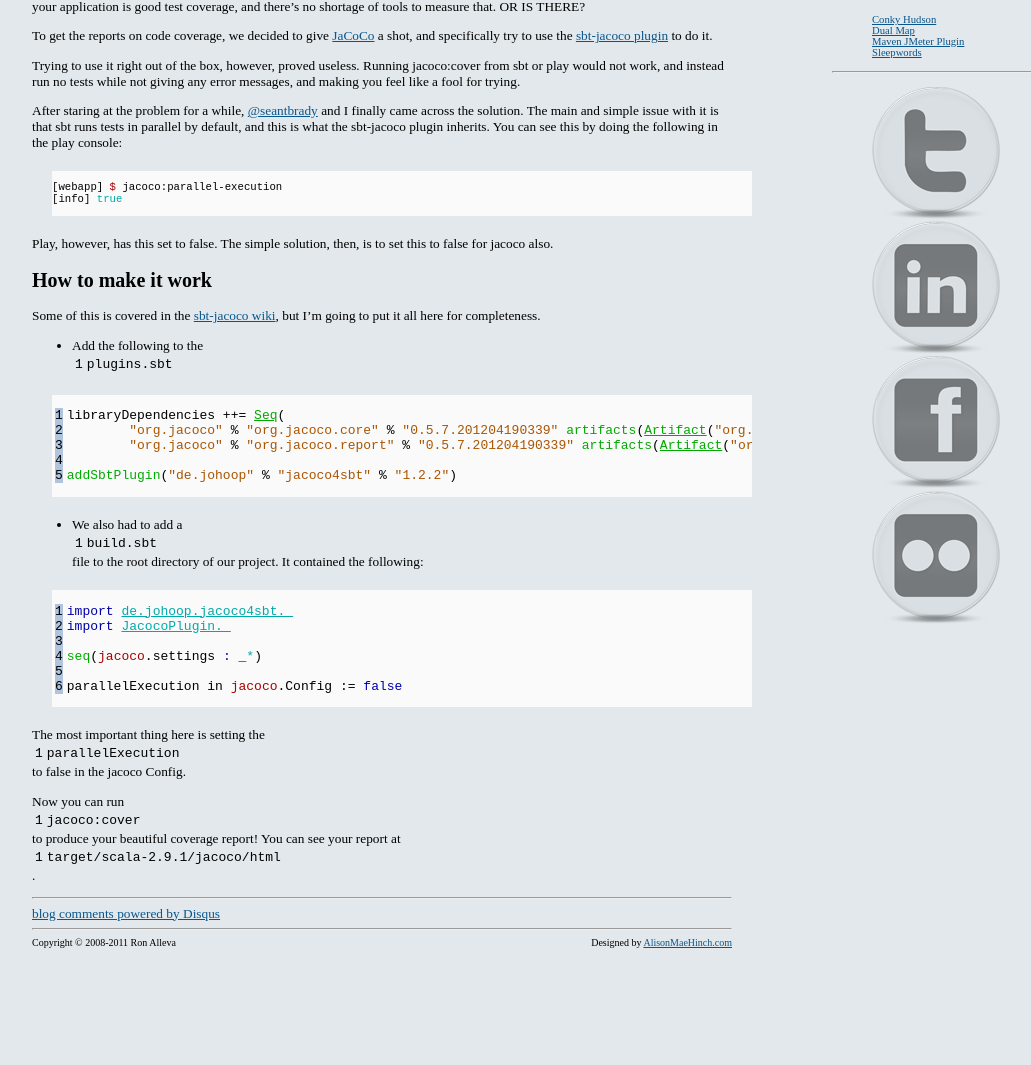
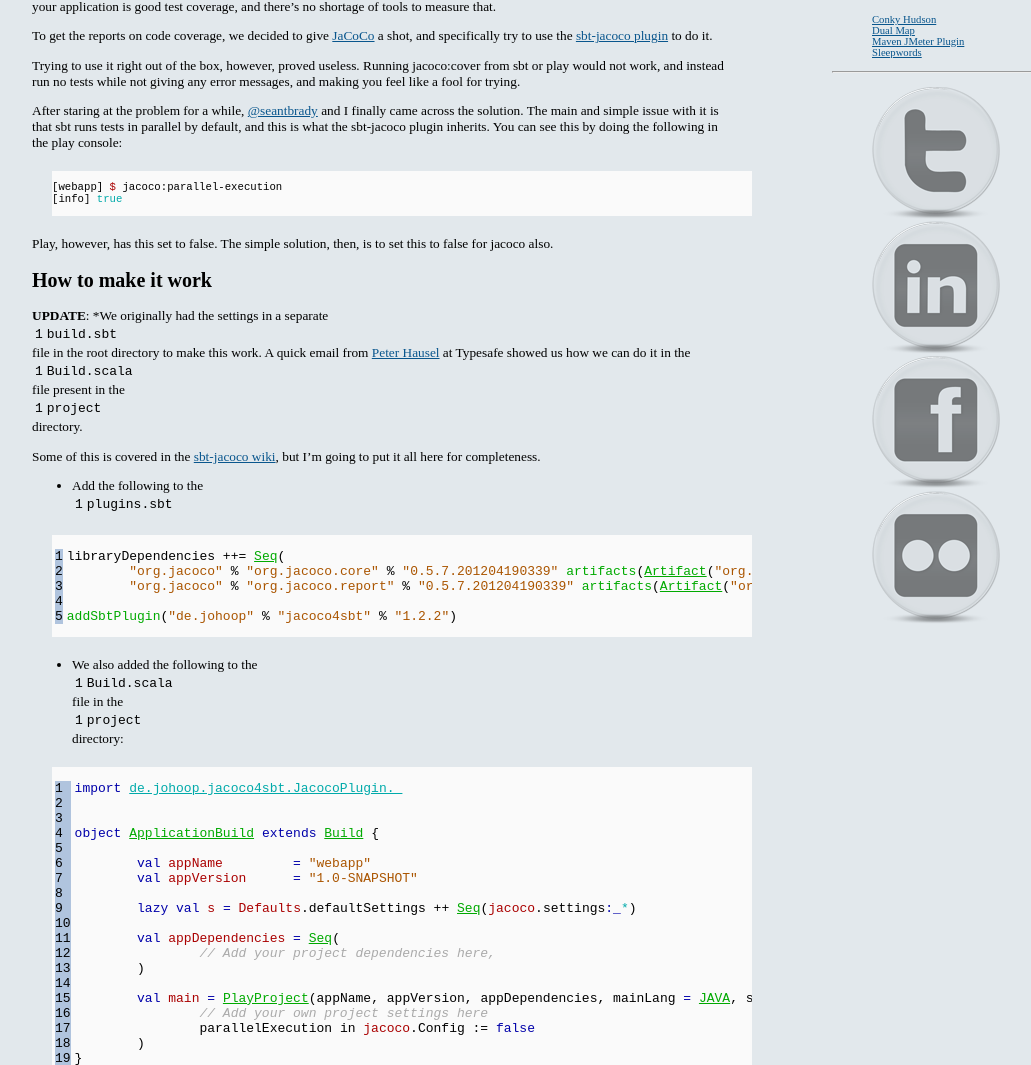
Before and after one commit to Ronnie76er/ronalleva, a Jekyll site: the page built from _posts/2012-04-25-jacoco-and-play.md, in a window 1280 px wide and 1400 px high. Shown: the part 335-1400 px from the top of the window, without its empty margins (108-1139 px from the left). Built offline with Jekyll 4.4.1, drawn with Linux system fonts in a browser that asks for light colours; some web fonts are replaced; Markdown is read by kramdown in place of the engine named in the settings; comment, search, counter and statistics services are not loaded; some of the changed text lies outside the part shown.

Commit message:
Add peter hausel's update to the blog post

```diff
--- a/_posts/2012-04-25-jacoco-and-play.md
+++ b/_posts/2012-04-25-jacoco-and-play.md
@@ -7,7 +7,7 @@ title: Getting code coverage in the Play Framework using Jacoco
 ---
 *QUICKLINK: I don't care about your stupid life story, just [show me how to make it work](#shutup)*
 
-We've been using the [Play](http://www.playframework.org/) framework lately at [KonciergeMD](http://konciergemd.com) to build our application.  One thing that's always good to have on your application is good test coverage, and there's no shortage of tools to measure that.  OR IS THERE?
+We've been using the [Play](http://www.playframework.org/) framework lately at [KonciergeMD](http://konciergemd.com) to build our application.  One thing that's always good to have on your application is good test coverage, and there's no shortage of tools to measure that.
 
 To get the reports on code coverage, we decided to give [JaCoCo](http://www.eclemma.org/jacoco/) a shot, and specifically try to use the [sbt-jacoco plugin](https://bitbucket.org/jmhofer/jacoco4sbt/wiki/Home) to do it.
 
@@ -25,6 +25,8 @@ Play, however, has this set to false.  The simple solution, then, is to set this
 
 ##  How to make it work
 
+**UPDATE**: *We originally had the settings in a separate `build.sbt` file in the root directory to make this work.  A quick email from [Peter Hausel](https://twitter.com/#!/pk11) at Typesafe showed us how we can do it in the `Build.scala` file present in the `project` directory.
+
 Some of this is covered in the [sbt-jacoco wiki](https://bitbucket.org/jmhofer/jacoco4sbt/wiki/Home), but I'm going to put it all here for completeness.
 
 * Add the following to the `plugins.sbt`
@@ -37,18 +39,30 @@ libraryDependencies ++= Seq(
 addSbtPlugin("de.johoop" % "jacoco4sbt" % "1.2.2")
 {% endhighlight %}
 
-* We also had to add a `build.sbt` file to the root directory of our project.  It contained the following:
+* We also added the following to the `Build.scala` file in the `project` directory:
 
 {% highlight scala linenos %}
-import de.johoop.jacoco4sbt._
-import JacocoPlugin._
+import de.johoop.jacoco4sbt.JacocoPlugin._
 
-seq(jacoco.settings : _*)
 
-parallelExecution in jacoco.Config := false
+object ApplicationBuild extends Build {
 
+	val appName         = "webapp"
+	val appVersion      = "1.0-SNAPSHOT"
+
+	lazy val s = Defaults.defaultSettings ++ Seq(jacoco.settings:_*)
+
+	val appDependencies = Seq(
+		// Add your project dependencies here,
+	)
+
+	val main = PlayProject(appName, appVersion, appDependencies, mainLang = JAVA, settings = s).settings(
+		// Add your own project settings here
+		parallelExecution in jacoco.Config := false
+	)
+}
 {% endhighlight %}
 
-The most important thing here is setting the `parallelExecution` to false in the jacoco Config.
+You'll notice you have to add the JaCoCo settings to the default settings, and set the settings in the Play Project, adding the parallelExecution to false in there.
 
 Now you can run `jacoco:cover` to produce your beautiful coverage report! You can see your report at `target/scala-2.9.1/jacoco/html`.
```
